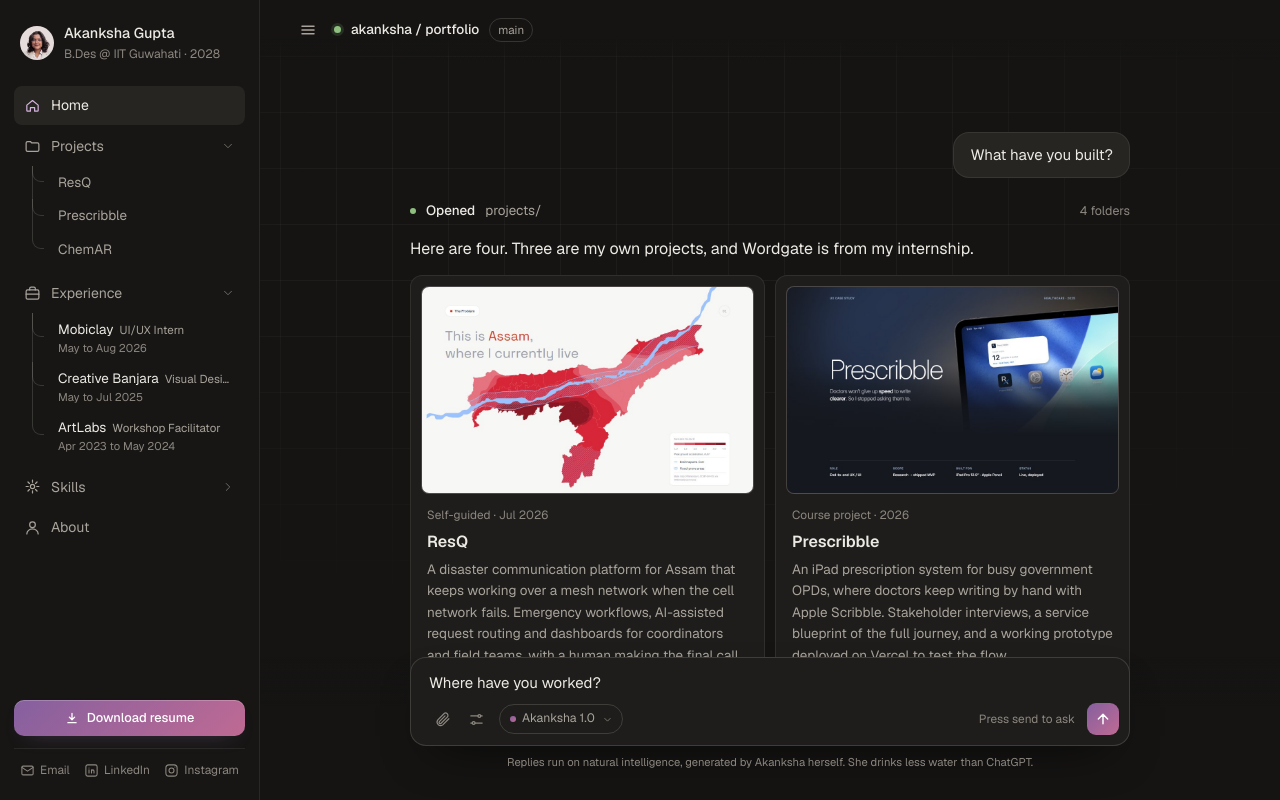
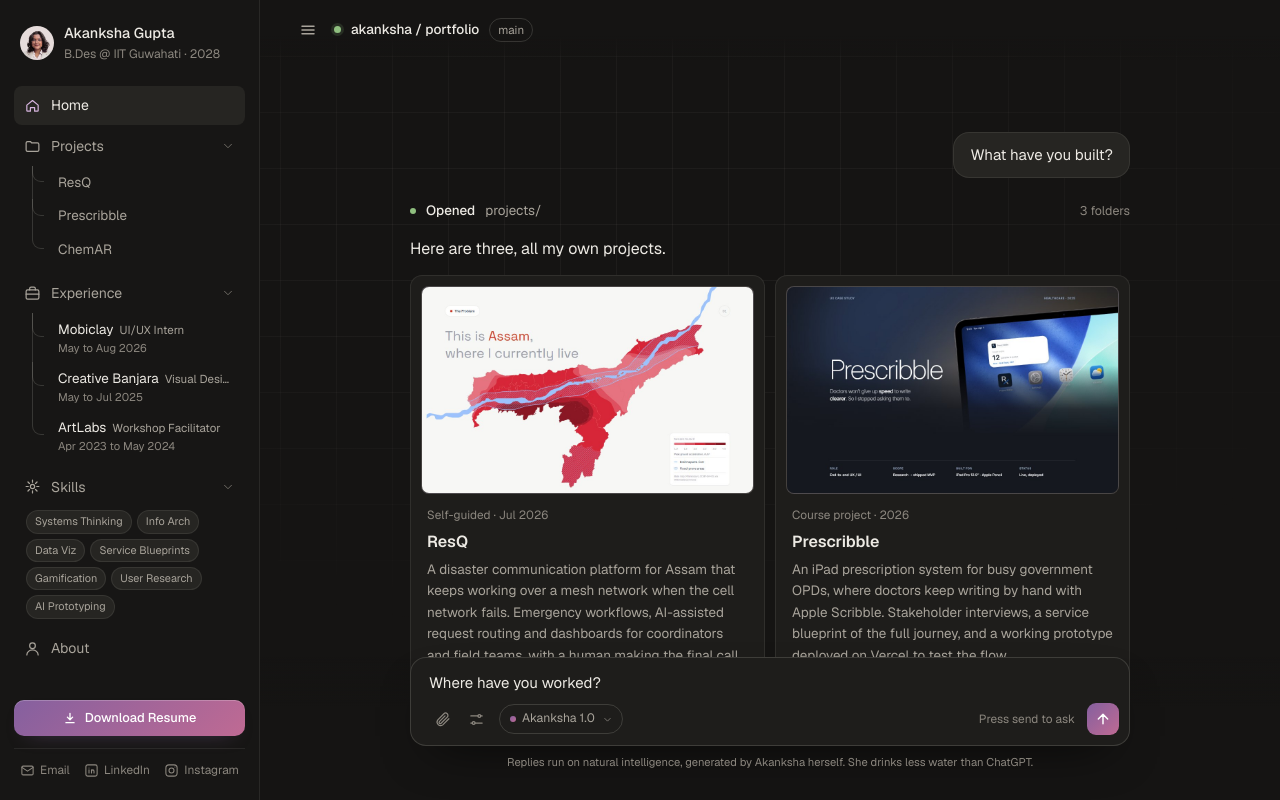
Before and after one commit to d3zyre/Portfolio, a React (Vite) app: page / in a window 1280 px wide. Both pictures are taken after a click on the button "Projects". Shown: the part 8-808 px from the top of the page. Built offline with nearby package versions, Linux system fonts and the light colour scheme; grey boxes are pictures that could not be loaded.

Commit message:
Updated portfolio

```diff
--- a/src/portfolio/App.tsx
+++ b/src/portfolio/App.tsx
@@ -8,7 +8,7 @@
 
 export default function App() {
   const { turns, composer, started, run, submit, setPrompt, isBusy } = useChat()
-  const [open, setOpen] = useState<Record<GroupKey, boolean>>({ projects: true, experience: true, skills: false })
+  const [open, setOpen] = useState<Record<GroupKey, boolean>>({ projects: true, experience: true, skills: true })
   // Phones are too narrow to push the page aside, so the sidebar starts collapsed there.
   const [collapsed, setCollapsed] = useState(() => window.matchMedia('(max-width: 640px)').matches)
 
@@ -39,7 +39,7 @@
 
       <Chat turns={turns} started={started} />
 
-      <Dock composer={composer} started={started} onSuggestion={() => run('projects')} onSubmit={submit} />
+      <Dock composer={composer} started={started} onSubmit={submit} />
     </>
   )
 }
--- a/src/portfolio/components/Chat.tsx
+++ b/src/portfolio/components/Chat.tsx
@@ -1,5 +1,5 @@
 import { useEffect, useRef } from 'react'
-import { experience, flows, projects, ROLES } from '../content'
+import { experience, flows, shownProjects, ROLES } from '../content'
 import type { Turn } from '../useChat'
 import { Rotator } from './Rotator'
 import { Thumb } from './Thumb'
@@ -7,7 +7,7 @@
 function ProjectCards() {
   return (
     <div className="cards msg">
-      {projects.map((p) => (
+      {shownProjects.map((p) => (
         <a key={p.key} className="card" href={p.href} target="_blank" rel="noopener">
           <Thumb src={p.img} />
           <span className="card__top"><span>{p.tag}</span></span>
--- a/src/portfolio/components/Dock.tsx
+++ b/src/portfolio/components/Dock.tsx
@@ -6,23 +6,22 @@
   composer: Composer
   /** The chips hide once the conversation has started. */
   started: boolean
-  onSuggestion: () => void
   onSubmit: () => void
 }
 
-export function Dock({ composer, started, onSuggestion, onSubmit }: Props) {
+export function Dock({ composer, started, onSubmit }: Props) {
   return (
     <div className="dock">
       <div className={'suggestions' + (started ? ' is-hidden' : '')} id="suggestions">
         {suggestions.map((s) => (
-          <button key={s.title} className="sugg" data-q={s.q} onClick={onSuggestion}>
+          <a key={s.title} className="sugg" href={s.href} target="_blank" rel="noopener">
             <Thumb src={s.img} />
             <span className="sugg__body">
               <span className="sugg__tag">{s.tag}</span>
               <span className="sugg__title">{s.title}</span>
               <span className="sugg__sub">{s.sub}</span>
             </span>
-          </button>
+          </a>
         ))}
       </div>
 
--- a/src/portfolio/components/Sidebar.tsx
+++ b/src/portfolio/components/Sidebar.tsx
@@ -117,7 +117,7 @@
 
       <a className="upgrade" href="/assets/resume.pdf" download="Akanksha_Gupta_Resume.pdf">
         <svg viewBox="0 0 24 24" fill="none" stroke="currentColor" strokeWidth="2.2" strokeLinecap="round" strokeLinejoin="round"><path d="M12 4v11m0 0 4.5-4.5M12 15l-4.5-4.5M5 20h14" /></svg>
-        Download resume
+        Download Resume
       </a>
 
       <div className="sidebar__foot">
--- a/src/portfolio/content.ts
+++ b/src/portfolio/content.ts
@@ -23,6 +23,8 @@
   img: string
   desc: string
   meta: string[]
+  /** Kept here but left out of the projects answer. */
+  hidden?: boolean
 }
 
 export const projects: Project[] = [
@@ -35,10 +37,13 @@
   { key: 'chem', tag: 'Research · 2025', title: 'ChemAR', href: CASE_STUDIES.chemar, img: '/assets/thumb-chemar.jpg',
     desc: 'A workflow for building AR learning experiences with AI, without writing code. Tested by building ChemAR, where students assemble organic molecules with hand tracking. Presented at RIC, IIT Guwahati and accepted by Springer Nature.',
     meta: ['Human-AI workflow', 'AR', 'Published'] },
-  { key: 'word', tag: 'Internship · 2026', title: 'Wordgate', href: '#', img: '/assets/thumb-wordgate.jpg',
+  { key: 'word', tag: 'Internship · 2026', title: 'Wordgate', href: '#', img: '/assets/thumb-wordgate.jpg', hidden: true,
     desc: 'Redesign of a strategy word game as the sole designer. Rebuilt the information architecture, replaced a hardcoded interface with a design system, and delivered 80+ high-fidelity screens.',
     meta: ['Design system', 'IA', 'Game UX'] },
 ]
+
+/** The projects the chat shows. */
+export const shownProjects = projects.filter((p) => !p.hidden)
 
 export type Job = {
   company: string
@@ -89,8 +94,9 @@
 export const flows: Record<FlowKey, Flow> = {
   projects: {
     prompt: 'What have you built?',
-    steps: [['Opened', 'projects/', '4 folders']],
-    text: 'Here are four. Three are my own projects, and Wordgate is from my internship.',
+    steps: [['Opened', 'projects/', `${shownProjects.length} folders`]],
+    // With Wordgate shown: 'Here are four. Three are my own projects, and Wordgate is from my internship.'
+    text: 'Here are three, all my own projects.',
     render: 'projects',
     next: 'experience',
   },
@@ -116,11 +122,11 @@
 /** Shown in the composer once every flow has run. */
 export const DONE_PROMPT = 'That\'s all for now. Everything else is in the sidebar.'
 
-/** The chips above the composer. Any of them starts the conversation. */
+/** The project chips above the composer. Each opens its case study in a new tab. */
 export const suggestions = [
-  { q: 'Walk me through ResQ.', img: '/assets/thumb-resq.jpg', tag: 'Self-guided', title: 'ResQ', sub: 'Disaster comms over a mesh network' },
-  { q: 'How was Prescribble tested?', img: '/assets/thumb-prescribble.jpg', tag: 'Course project', title: 'Prescribble', sub: 'Handwritten prescriptions on iPad' },
-  { q: 'Show me ChemAR running.', img: '/assets/thumb-chemar.jpg', tag: 'Research', title: 'ChemAR', sub: 'AR chemistry, built with AI' },
+  { href: CASE_STUDIES.resq, img: '/assets/thumb-resq.jpg', tag: 'Self-guided', title: 'ResQ', sub: 'Disaster comms over a mesh network' },
+  { href: CASE_STUDIES.prescribble, img: '/assets/thumb-prescribble.jpg', tag: 'Course project', title: 'Prescribble', sub: 'Handwritten prescriptions on iPad' },
+  { href: CASE_STUDIES.chemar, img: '/assets/thumb-chemar.jpg', tag: 'Research', title: 'ChemAR', sub: 'AR chemistry, built with AI' },
 ]
 
 /** Words the intro kicker types through. */
```
Also changed, not shown: public/resq/lf/assam-map.svg.
